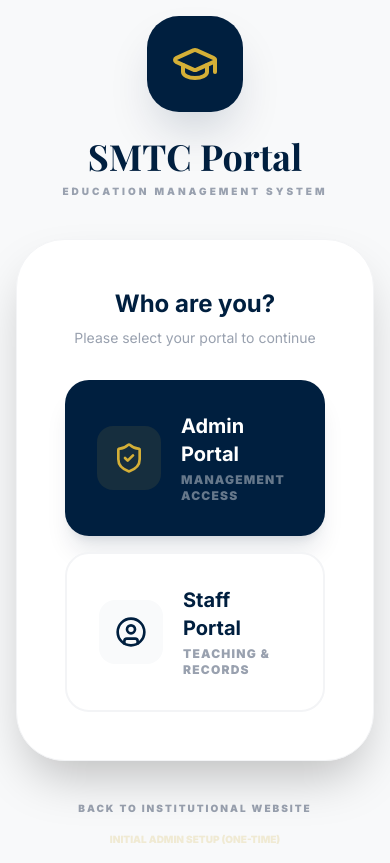
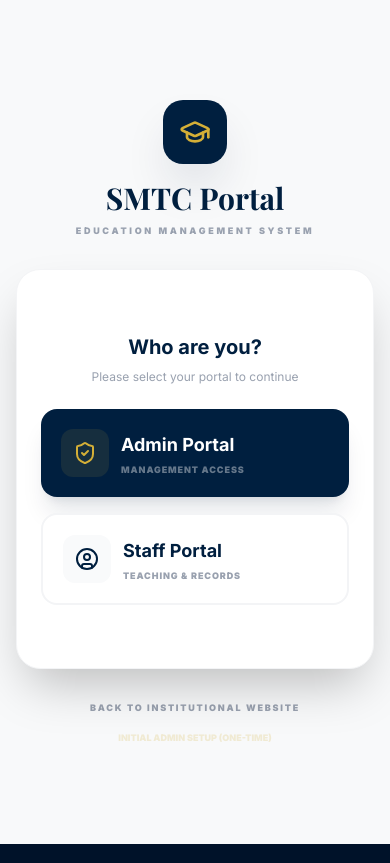
Before and after one commit to smtcpalani2017-jpg/smtc, a Next.js app: page /login in a window 390 px wide. Built offline with nearby package versions, Linux system fonts and the light colour scheme; no server answers; a web font is replaced by a local one.

Commit message:
fix: make admin and staff portal login pages fully responsive on mobile

```diff
--- a/src/app/login/page.tsx
+++ b/src/app/login/page.tsx
@@ -65,17 +65,17 @@ export default function LoginPage() {
         <div className="absolute bottom-[-10%] right-[-10%] w-[50%] h-[50%] bg-navy/5 rounded-full blur-[120px]" />
       </div>
 
-      <div className="w-full max-w-lg relative z-10">
+      <div className="w-full max-w-md sm:max-w-lg relative z-10">
         {/* Header */}
-        <div className="text-center mb-10">
-          <motion.div initial={{ scale: 0.8, opacity: 0 }} animate={{ scale: 1, opacity: 1 }} className="w-24 h-24 bg-navy rounded-[32px] mx-auto flex items-center justify-center mb-6 shadow-2xl shadow-navy/20">
-            <GraduationCap size={48} className="text-gold" />
+        <div className="text-center mb-8 sm:mb-10">
+          <motion.div initial={{ scale: 0.8, opacity: 0 }} animate={{ scale: 1, opacity: 1 }} className="w-16 h-16 sm:w-24 sm:h-24 bg-navy rounded-[20px] sm:rounded-[32px] mx-auto flex items-center justify-center mb-4 sm:mb-6 shadow-2xl shadow-navy/20">
+            <GraduationCap className="h-8 w-8 sm:h-12 sm:w-12 text-gold" />
           </motion.div>
-          <h1 className="font-serif font-bold text-navy text-4xl mb-2">SMTC Portal</h1>
-          <p className="text-[10px] text-gray-400 font-black uppercase tracking-[0.3em]">Education Management System</p>
+          <h1 className="font-serif font-bold text-navy text-3xl sm:text-4xl mb-2">SMTC Portal</h1>
+          <p className="text-[9px] sm:text-[10px] text-gray-400 font-black uppercase tracking-[0.3em]">Education Management System</p>
         </div>
 
-        <div className="bg-white rounded-[48px] p-12 shadow-2xl border border-gray-100 relative overflow-hidden min-h-[450px] flex flex-col justify-center">
+        <div className="bg-white rounded-[24px] sm:rounded-[48px] p-6 sm:p-12 shadow-2xl border border-gray-100 relative overflow-hidden min-h-[400px] sm:min-h-[450px] flex flex-col justify-center">
           <AnimatePresence mode="wait">
             {!role ? (
               <motion.div
@@ -83,44 +83,44 @@ export default function LoginPage() {
                 initial={{ x: -20, opacity: 0 }}
                 animate={{ x: 0, opacity: 1 }}
                 exit={{ x: 20, opacity: 0 }}
-                className="space-y-8"
+                className="space-y-6 sm:space-y-8"
               >
-                <div className="text-center mb-8">
-                  <h2 className="text-2xl font-bold text-navy">Who are you?</h2>
-                  <p className="text-gray-400 text-sm mt-2">Please select your portal to continue</p>
+                <div className="text-center mb-6 sm:mb-8">
+                  <h2 className="text-xl sm:text-2xl font-bold text-navy">Who are you?</h2>
+                  <p className="text-gray-400 text-xs sm:text-sm mt-2">Please select your portal to continue</p>
                 </div>
 
                 <div className="grid grid-cols-1 gap-4">
                   <button
                     onClick={() => setRole('admin')}
-                    className="group bg-navy text-white p-8 rounded-3xl flex items-center justify-between hover:bg-navy-light transition-all shadow-xl shadow-navy/10 hover:-translate-y-1"
+                    className="group bg-navy text-white p-5 sm:p-8 rounded-2xl sm:rounded-3xl flex items-center justify-between hover:bg-navy-light transition-all shadow-xl shadow-navy/10 hover:-translate-y-1 text-left"
                   >
-                    <div className="flex items-center gap-5">
-                      <div className="p-4 bg-gold/10 text-gold rounded-2xl group-hover:bg-gold group-hover:text-navy transition-all">
-                        <ShieldCheck size={32} />
+                    <div className="flex items-center gap-3 sm:gap-5">
+                      <div className="p-3 sm:p-4 bg-gold/10 text-gold rounded-xl sm:rounded-2xl group-hover:bg-gold group-hover:text-navy transition-all">
+                        <ShieldCheck className="h-6 w-6 sm:h-8 sm:w-8" />
                       </div>
-                      <div className="text-left">
-                        <div className="font-bold text-xl">Admin Portal</div>
-                        <div className="text-xs text-white/40 uppercase font-black tracking-widest mt-1">Management Access</div>
+                      <div>
+                        <div className="font-bold text-lg sm:text-xl">Admin Portal</div>
+                        <div className="text-[9px] sm:text-xs text-white/40 uppercase font-black tracking-widest mt-1">Management Access</div>
                       </div>
                     </div>
-                    <LogIn size={24} className="text-gold opacity-0 group-hover:opacity-100 transition-all -translate-x-4 group-hover:translate-x-0" />
+                    <LogIn size={20} className="text-gold opacity-0 group-hover:opacity-100 transition-all -translate-x-4 group-hover:translate-x-0 hidden sm:block" />
                   </button>
 
                   <button
                     onClick={() => setRole('staff')}
-                    className="group bg-white border-2 border-gray-100 p-8 rounded-3xl flex items-center justify-between hover:border-gold transition-all hover:shadow-xl hover:shadow-gold/5 hover:-translate-y-1"
+                    className="group bg-white border-2 border-gray-100 p-5 sm:p-8 rounded-2xl sm:rounded-3xl flex items-center justify-between hover:border-gold transition-all hover:shadow-xl hover:shadow-gold/5 hover:-translate-y-1 text-left"
                   >
-                    <div className="flex items-center gap-5">
-                      <div className="p-4 bg-gray-50 text-navy rounded-2xl group-hover:bg-gold group-hover:text-navy transition-all">
-                        <UserCircle size={32} />
+                    <div className="flex items-center gap-3 sm:gap-5">
+                      <div className="p-3 sm:p-4 bg-gray-50 text-navy rounded-xl sm:rounded-2xl group-hover:bg-gold group-hover:text-navy transition-all">
+                        <UserCircle className="h-6 w-6 sm:h-8 sm:w-8" />
                       </div>
-                      <div className="text-left">
-                        <div className="font-bold text-xl text-navy">Staff Portal</div>
-                        <div className="text-xs text-gray-400 uppercase font-black tracking-widest mt-1">Teaching & Records</div>
+                      <div>
+                        <div className="font-bold text-lg sm:text-xl text-navy">Staff Portal</div>
+                        <div className="text-[9px] sm:text-xs text-gray-400 uppercase font-black tracking-widest mt-1">Teaching & Records</div>
                       </div>
                     </div>
-                    <LogIn size={24} className="text-navy opacity-0 group-hover:opacity-100 transition-all -translate-x-4 group-hover:translate-x-0" />
+                    <LogIn size={20} className="text-navy opacity-0 group-hover:opacity-100 transition-all -translate-x-4 group-hover:translate-x-0 hidden sm:block" />
                   </button>
                 </div>
               </motion.div>
@@ -133,56 +133,56 @@ export default function LoginPage() {
               >
                 <button
                   onClick={() => { setRole(null); setError(''); }}
-                  className="mb-8 flex items-center gap-2 text-[10px] font-black text-gray-400 uppercase hover:text-navy transition-colors"
+                  className="mb-6 sm:mb-8 flex items-center gap-2 text-[9px] sm:text-[10px] font-black text-gray-400 uppercase hover:text-navy transition-colors"
                 >
-                  <ArrowLeft size={14} />
+                  <ArrowLeft size={12} />
                   <span>Back to Selection</span>
                 </button>
 
-                <div className="mb-8">
-                  <h2 className="text-2xl font-bold text-navy flex items-center gap-3">
+                <div className="mb-6 sm:mb-8">
+                  <h2 className="text-xl sm:text-2xl font-bold text-navy flex items-center gap-3">
                     {role === 'admin' ? <ShieldCheck className="text-gold" /> : <UserCircle className="text-gold" />}
                     <span>{role === 'admin' ? 'Admin' : 'Staff'} Sign In</span>
                   </h2>
                 </div>
 
-                <form onSubmit={handleLogin} className="space-y-6">
+                <form onSubmit={handleLogin} className="space-y-4 sm:space-y-6">
                   {error && (
-                    <div className="bg-red-50 border border-red-100 p-4 rounded-2xl flex items-center gap-3 text-red-500 text-sm">
-                      <AlertCircle size={18} />
+                    <div className="bg-red-50 border border-red-100 p-4 rounded-xl sm:rounded-2xl flex items-center gap-3 text-red-500 text-xs sm:text-sm">
+                      <AlertCircle size={16} sm={18} />
                       <span className="font-bold">{error}</span>
                     </div>
                   )}
 
                   <div className="space-y-2">
-                    <label className="text-[10px] font-black text-gray-400 uppercase tracking-widest ml-1">Email Address</label>
+                    <label className="text-[9px] sm:text-[10px] font-black text-gray-400 uppercase tracking-widest ml-1">Email Address</label>
                     <div className="relative group">
-                      <Mail className="absolute left-4 top-1/2 -translate-y-1/2 text-gray-300 group-focus-within:text-gold transition-colors" size={20} />
+                      <Mail className="absolute left-4 top-1/2 -translate-y-1/2 text-gray-300 group-focus-within:text-gold transition-colors" size={18} sm={20} />
                       <input
                         type="email" required placeholder="name@smtc.edu"
                         value={email} onChange={(e) => setEmail(e.target.value)}
-                        className="w-full bg-gray-50 border-none rounded-2xl px-12 py-4 text-sm font-bold text-navy focus:ring-2 focus:ring-gold"
+                        className="w-full bg-gray-50 border-none rounded-xl sm:rounded-2xl px-11 sm:px-12 py-3.5 sm:py-4 text-xs sm:text-sm font-bold text-navy focus:ring-2 focus:ring-gold"
                       />
                     </div>
                   </div>
 
                   <div className="space-y-2">
-                    <label className="text-[10px] font-black text-gray-400 uppercase tracking-widest ml-1">Password</label>
+                    <label className="text-[9px] sm:text-[10px] font-black text-gray-400 uppercase tracking-widest ml-1">Password</label>
                     <div className="relative group">
-                      <Lock className="absolute left-4 top-1/2 -translate-y-1/2 text-gray-300 group-focus-within:text-gold transition-colors" size={20} />
+                      <Lock className="absolute left-4 top-1/2 -translate-y-1/2 text-gray-300 group-focus-within:text-gold transition-colors" size={18} sm={20} />
                       <input
                         type="password" required placeholder="••••••••"
                         value={password} onChange={(e) => setPassword(e.target.value)}
-                        className="w-full bg-gray-50 border-none rounded-2xl px-12 py-4 text-sm font-bold text-navy focus:ring-2 focus:ring-gold"
+                        className="w-full bg-gray-50 border-none rounded-xl sm:rounded-2xl px-11 sm:px-12 py-3.5 sm:py-4 text-xs sm:text-sm font-bold text-navy focus:ring-2 focus:ring-gold"
                       />
                     </div>
                   </div>
 
                   <button
                     type="submit" disabled={loading}
-                    className="w-full bg-navy text-gold py-5 rounded-2xl font-black text-sm uppercase tracking-widest hover:bg-navy-light transition-all flex items-center justify-center space-x-2"
+                    className="w-full bg-navy text-gold py-4 sm:py-5 rounded-xl sm:rounded-2xl font-black text-xs sm:text-sm uppercase tracking-widest hover:bg-navy-light transition-all flex items-center justify-center space-x-2"
                   >
-                    {loading ? <Loader2 className="animate-spin" /> : <><span>Enter Portal</span><LogIn size={20} /></>}
+                    {loading ? <Loader2 className="animate-spin" /> : <><span>Enter Portal</span><LogIn size={18} sm={20} /></>}
                   </button>
                 </form>
               </motion.div>
@@ -190,11 +190,11 @@ export default function LoginPage() {
           </AnimatePresence>
         </div>
 
-        <div className="mt-10 text-center space-y-4">
-          <Link href="/" className="block text-[10px] font-black text-gray-400 uppercase hover:text-gold transition-colors tracking-[0.2em]">
+        <div className="mt-8 sm:mt-10 text-center space-y-4">
+          <Link href="/" className="block text-[9px] sm:text-[10px] font-black text-gray-400 uppercase hover:text-gold transition-colors tracking-[0.2em]">
             Back to Institutional Website
           </Link>
-          <Link href="/setup-admin" className="block text-[10px] font-black text-gold/20 uppercase hover:text-gold transition-colors">
+          <Link href="/setup-admin" className="block text-[9px] sm:text-[10px] font-black text-gold/20 uppercase hover:text-gold transition-colors">
             Initial Admin Setup (One-time)
           </Link>
         </div>
```
